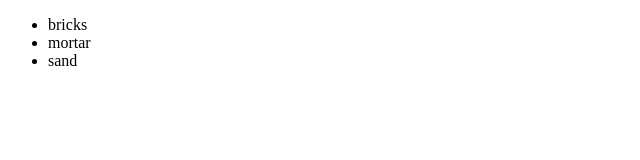
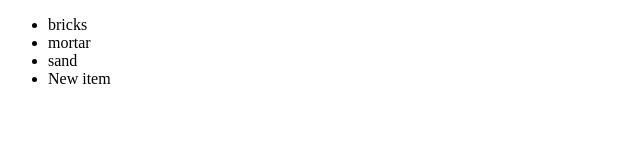
Before and after one commit to Mohammad-Mirzaie/newGitTest, a plain HTML site: page index.html in a window 1280 px wide. Shown: the full height of the page, 0-640 px from the left. Drawn offline with Linux system fonts and the light colour scheme.

Commit message:
new Item

```diff
--- a/index.html
+++ b/index.html
@@ -11,6 +11,7 @@
         <li>bricks</li>
         <li>mortar</li>
         <li>sand</li>
+        <li>New item</li>
     </ul>
 </body>
 </html>
```
Also changed, not shown: 1 other file.
